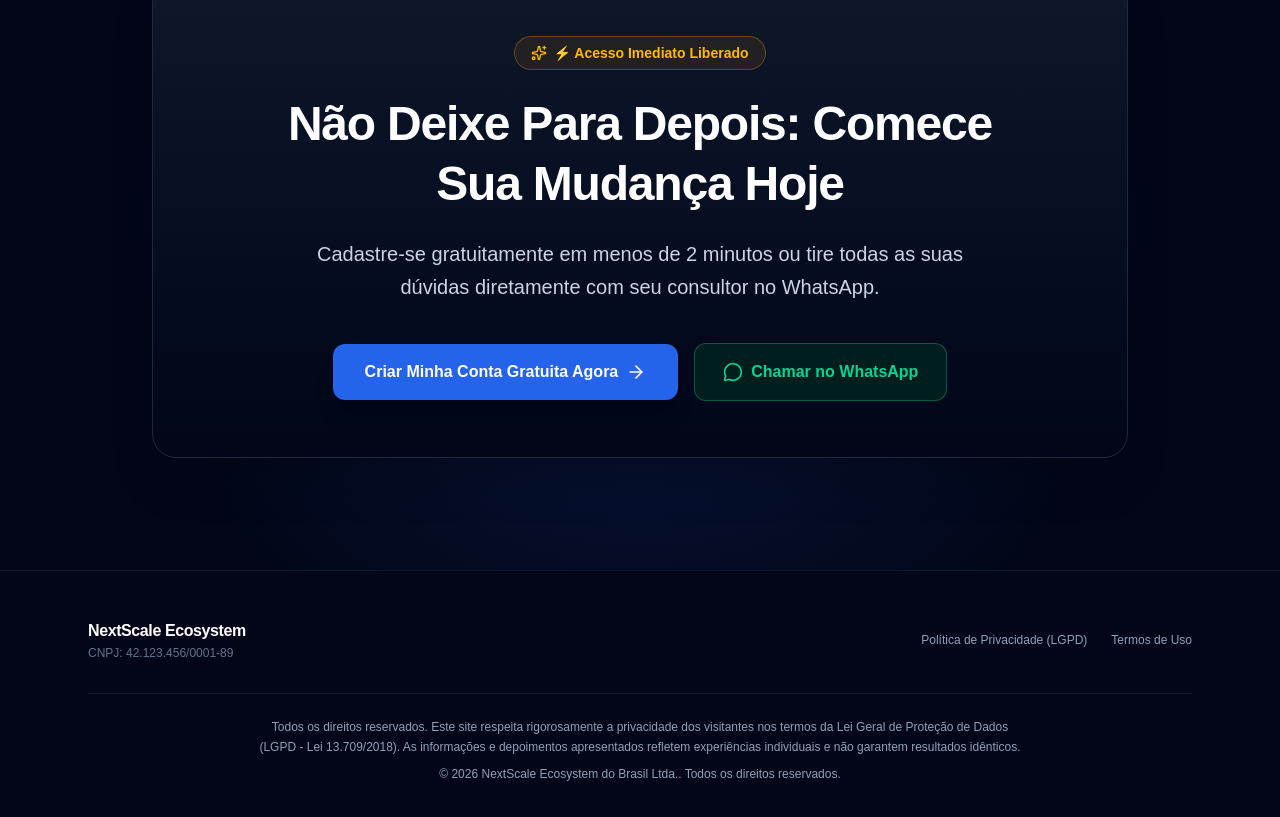
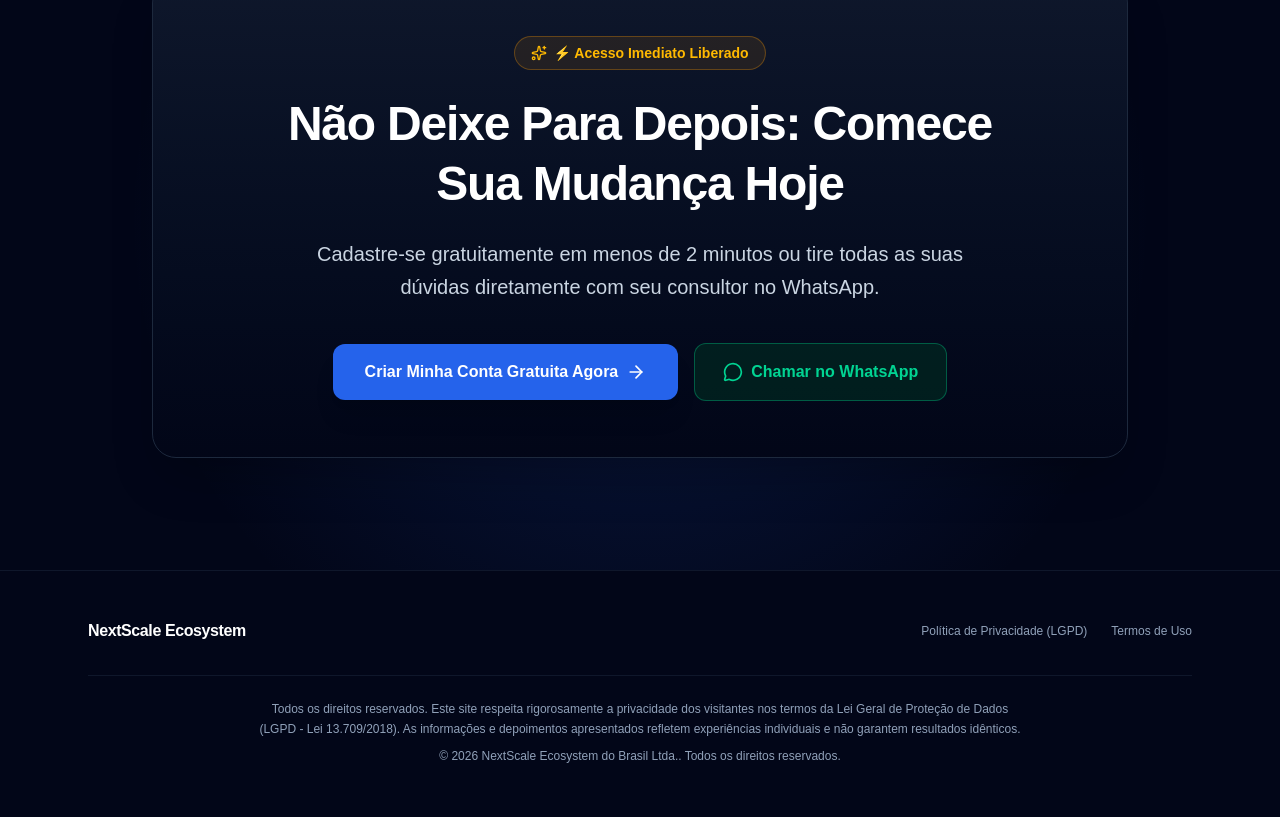
Before and after one commit to rangelandradesmmn-ship-it/infinity-copy-token-bxs, a Next.js app: page / in a window 1280 px wide. Shown: the part 5638-6455 px from the top of the page. Built offline with nearby package versions, Linux system fonts and the light colour scheme; no server answers; the database is empty.

Commit message:
fix: remove cnpj display from footer

```diff
--- a/src/components/landing/FooterSection.tsx
+++ b/src/components/landing/FooterSection.tsx
@@ -30,9 +30,6 @@ export function FooterSection({ footer, brand, user }: FooterSectionProps) {
               <span className="text-base font-bold text-white tracking-tight block">
                 {brand.name}
               </span>
-              {footer.cnpj && (
-                <p className="text-xs text-slate-500 mt-0.5">CNPJ: {footer.cnpj}</p>
-              )}
             </div>
           </div>
 
--- a/src/data/defaultLandingPage.ts
+++ b/src/data/defaultLandingPage.ts
@@ -183,7 +183,7 @@ export const initialLandingPageContent: LandingPageContent = {
   },
   footer: {
     companyName: 'NextScale Ecosystem do Brasil Ltda.',
-    cnpj: '42.123.456/0001-89',
+    cnpj: '',
     legalText:
       'Todos os direitos reservados. Este site respeita rigorosamente a privacidade dos visitantes nos termos da Lei Geral de Proteção de Dados (LGPD - Lei 13.709/2018). As informações e depoimentos apresentados refletem experiências individuais e não garantem resultados idênticos.',
     privacyLink: '#privacidade',
```
Also changed, not shown: 1 other file (tests, documents, lock files or other folders).
